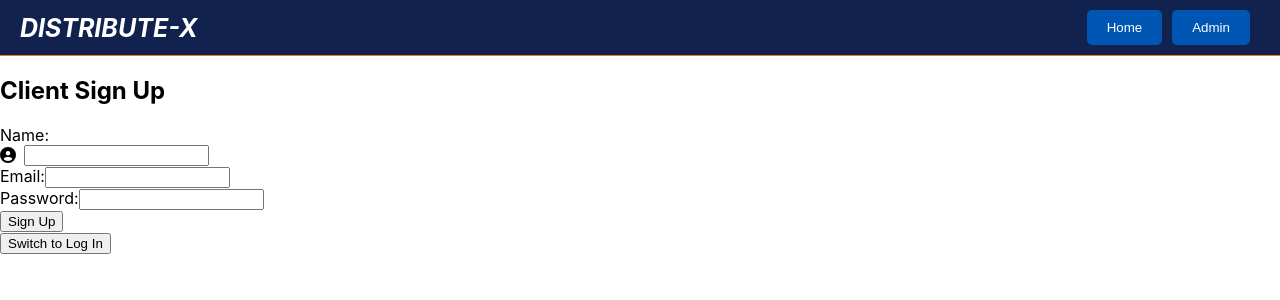
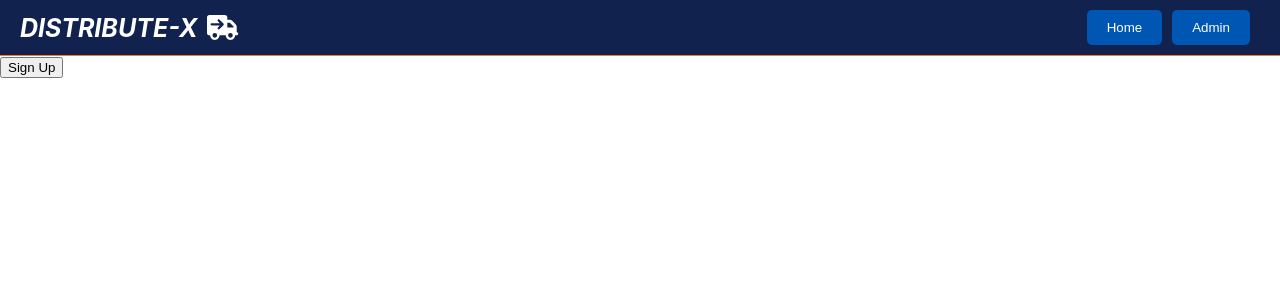
Before and after one commit to Gabriellapendo7/Frontend-distributeX, a React (Create React App) app: page /client-auth in a window 1280 px wide. Shown: the top 300 px of the page. Built offline with nearby package versions, Linux system fonts and the light colour scheme.

Commit message:
styling the home page more

```diff
--- a/src/App.js
+++ b/src/App.js
@@ -7,6 +7,7 @@ import ClientPage from './Components/ClientPage';
 import ManufacturerAuthForm from './Components/ManufacturerAuthForm';
 import ManufacturerPage from './Components/ManufacturerPage';
 import Header from './Components/Header';
+
 
 function App() {
   return (
--- a/src/Components/ClientAuthForm.js
+++ b/src/Components/ClientAuthForm.js
@@ -1,44 +1,127 @@
 import React, { useState } from 'react';
 import { useNavigate } from 'react-router-dom';
 import { FontAwesomeIcon } from '@fortawesome/react-fontawesome';
-import { faUserCircle } from '@fortawesome/free-solid-svg-icons';
+import { faUserCircle, faEnvelope, faLock, faLocationDot } from '@fortawesome/free-solid-svg-icons'; // Import icons
+import { Modal, Button } from 'react-bootstrap';
 
 function ClientAuthForm() {
   const [isSignUp, setIsSignUp] = useState(true);
+  const [name, setName] = useState('');
+  const [email, setEmail] = useState('');
+  const [password, setPassword] = useState('');
+  const [confirmPassword, setConfirmPassword] = useState('');
+  const [shippingAddress, setShippingAddress] = useState('');
+  const [showModal, setShowModal] = useState(false);
   const navigate = useNavigate();
 
   const handleSubmit = (e) => {
     e.preventDefault();
+    if (isSignUp && password !== confirmPassword) {
+      alert("Passwords do not match");
+      return;
+    }
 
     navigate('/client');
+    setShowModal(false);
   };
 
   return (
     <div>
-      <h2>{isSignUp ? 'Client Sign Up' : 'Client Log In'}</h2>
+      <Button variant="primary" onClick={() => setShowModal(true)}>
+        {isSignUp ? 'Sign Up' : 'Log In'}
+      </Button>
+
+      <Modal show={showModal} onHide={() => setShowModal(false)}>
+        <Modal.Header closeButton>
+          <Modal.Title>{isSignUp ? 'Client Sign Up' : 'Client Log In'}</Modal.Title>
+        </Modal.Header>
+        <Modal.Body>
           <form onSubmit={handleSubmit}>
             {isSignUp && (
               <div>
-            <label>Name:</label>
                 <div style={{ display: 'flex', alignItems: 'center' }}>
                   <FontAwesomeIcon icon={faUserCircle} style={{ marginRight: '8px' }} />
-              <input type="text" name="name" required />
+                  <input
+                    placeholder='Full name'
+                    type="text"
+                    name="name"
+                    value={name}
+                    onChange={(e) => setName(e.target.value)}
+                    required
+                  />
                 </div>
               </div>
             )}
             <div>
-          <label>Email:</label>
-          <input type="email" name="email" required />
+              <div style={{ display: 'flex', alignItems: 'center' }}>
+                <FontAwesomeIcon icon={faEnvelope} style={{ marginRight: '8px' }} />
+                <input
+                  placeholder='Email'
+                  type="email"
+                  name="email"
+                  value={email}
+                  onChange={(e) => setEmail(e.target.value)}
+                  required
+                />
+              </div>
             </div>
             <div>
-          <label>Password:</label>
-          <input type="password" name="password" required />
+              <div style={{ display: 'flex', alignItems: 'center' }}>
+                <FontAwesomeIcon icon={faLock} style={{ marginRight: '8px' }} />
+                <input
+                  placeholder='Password'
+                  type="password"
+                  name="password"
+                  value={password}
+                  onChange={(e) => setPassword(e.target.value)}
+                  required
+                />
               </div>
-        <button type="submit">{isSignUp ? 'Sign Up' : 'Log In'}</button>
+            </div>
+            {isSignUp && (
+              <div>
+                <div style={{ display: 'flex', alignItems: 'center' }}>
+                  <FontAwesomeIcon icon={faLock} style={{ marginRight: '8px' }} />
+                  <input
+                    placeholder='Confirm Password'
+                    type="password"
+                    name="confirmPassword"
+                    value={confirmPassword}
+                    onChange={(e) => setConfirmPassword(e.target.value)}
+                    required
+                  />
+                </div>
+              </div>
+            )}
+            {isSignUp && (
+              <div>
+                <div style={{ display: 'flex', alignItems: 'center' }}>
+                  <FontAwesomeIcon icon={faLocationDot} style={{ marginRight: '8px' }} />
+                  <input
+                    placeholder='Shipping Address'
+                    type="text"
+                    name="shippingAddress"
+                    value={shippingAddress}
+                    onChange={(e) => setShippingAddress(e.target.value)}
+                    required
+                  />
+                </div>
+              </div>
+            )}
+            <Button type="submit" variant="primary">
+              {isSignUp ? 'Sign Up' : 'Log In'}
+            </Button>
           </form>
-      <button onClick={() => setIsSignUp(!isSignUp)}>
-        {isSignUp ? 'Switch to Log In' : 'Switch to Sign Up'}
-      </button>
+        </Modal.Body>
+        <Modal.Footer>
+          <Button variant="secondary" onClick={() => setShowModal(false)}>
+            Close
+          </Button>
+          <Button variant="link" onClick={() => setIsSignUp(!isSignUp)}>
+            {isSignUp ? 'Log In' : 'Sign Up'}
+          </Button>
+        </Modal.Footer>
+      </Modal>
     </div>
   );
 }
--- a/src/Components/Header.css
+++ b/src/Components/Header.css
@@ -8,15 +8,21 @@
   }
 
   .logo {
+    display: flex;
+    align-items: center;
     font-size: 25px;
     font-weight: bold;
     color: white;
     font-style: italic;
   }
 
+  .logo-icon {
+    margin-left: 10px;
+  }
+
   nav button {
     padding: 10px 20px;
-    background-color:  #0056b3;
+    background-color: #0056b3;
     color: white;
     border: none;
     border-radius: 5px;
@@ -29,7 +35,7 @@
   }
 
   .admin-button {
-    background-color:  #0056b3;
+    background-color: #0056b3;
   }
 
   .admin-button:hover {
--- a/src/Components/Header.js
+++ b/src/Components/Header.js
@@ -1,8 +1,8 @@
 import React from 'react';
 import { useNavigate } from 'react-router-dom';
-import './Header.css'
-
-
+import { FontAwesomeIcon } from '@fortawesome/react-fontawesome';
+import { faTruckArrowRight } from '@fortawesome/free-solid-svg-icons';
+import './Header.css';
 
 function Header() {
   const navigate = useNavigate();
@@ -12,12 +12,15 @@ function Header() {
   };
 
   return (
-    <header className="header"> {/* Applying the header class */}
-      <div className="logo">DISTRIBUTE-X</div>
+    <header className="header">
+      <div className="logo">
+        DISTRIBUTE-X
+        <FontAwesomeIcon icon={faTruckArrowRight} className="logo-icon" />
+      </div>
 
       <nav>
         <button onClick={() => handleNavigation('/')}>Home</button>
-        <button className="admin-button" onClick={() => handleNavigation('/admin')}>Admin</button> {/* Applying the admin-button class */}
+        <button className="admin-button" onClick={() => handleNavigation('/admin')}>Admin</button>
       </nav>
     </header>
   );
```
Lines whose indentation alone changed are shown as unchanged.
